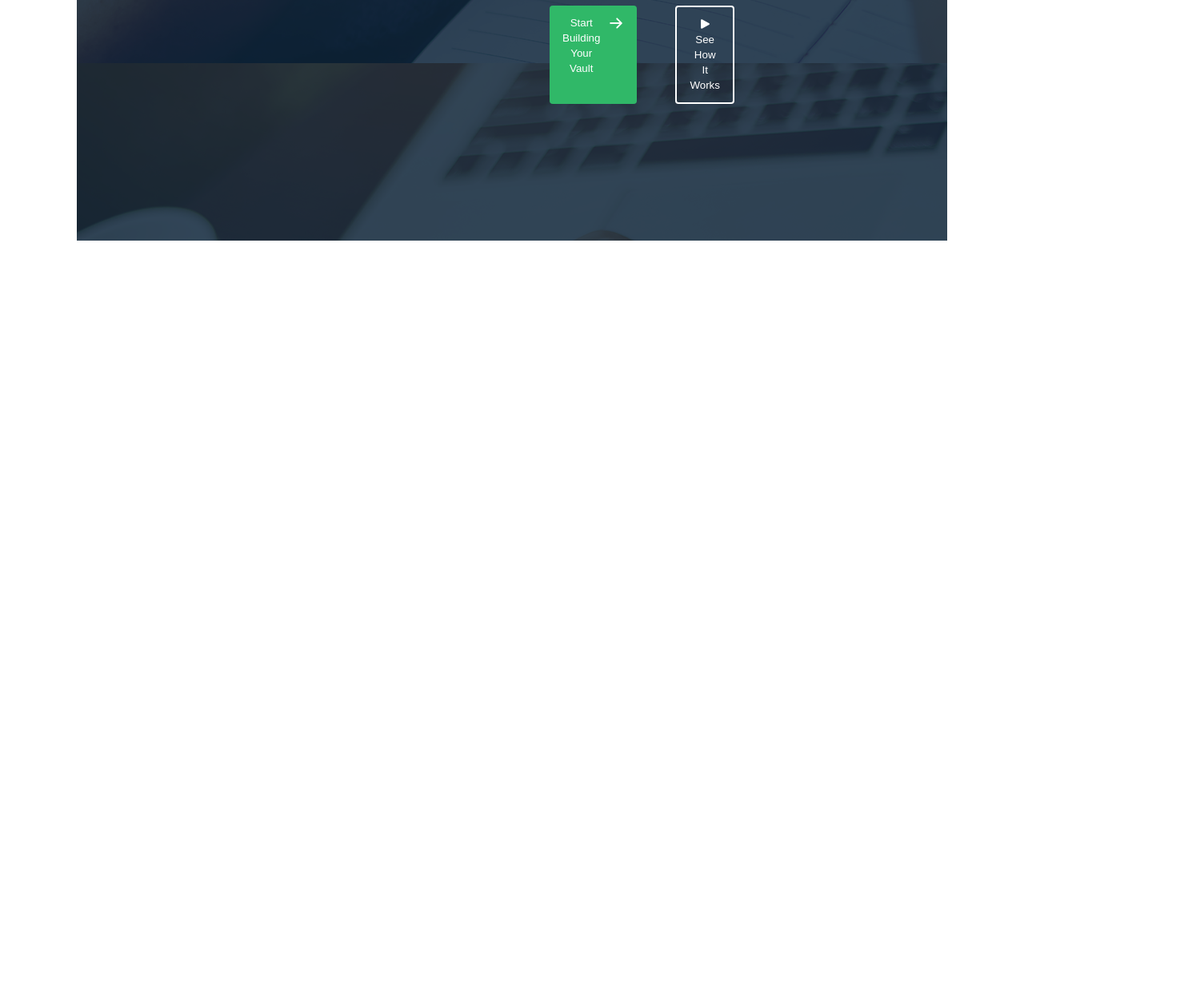
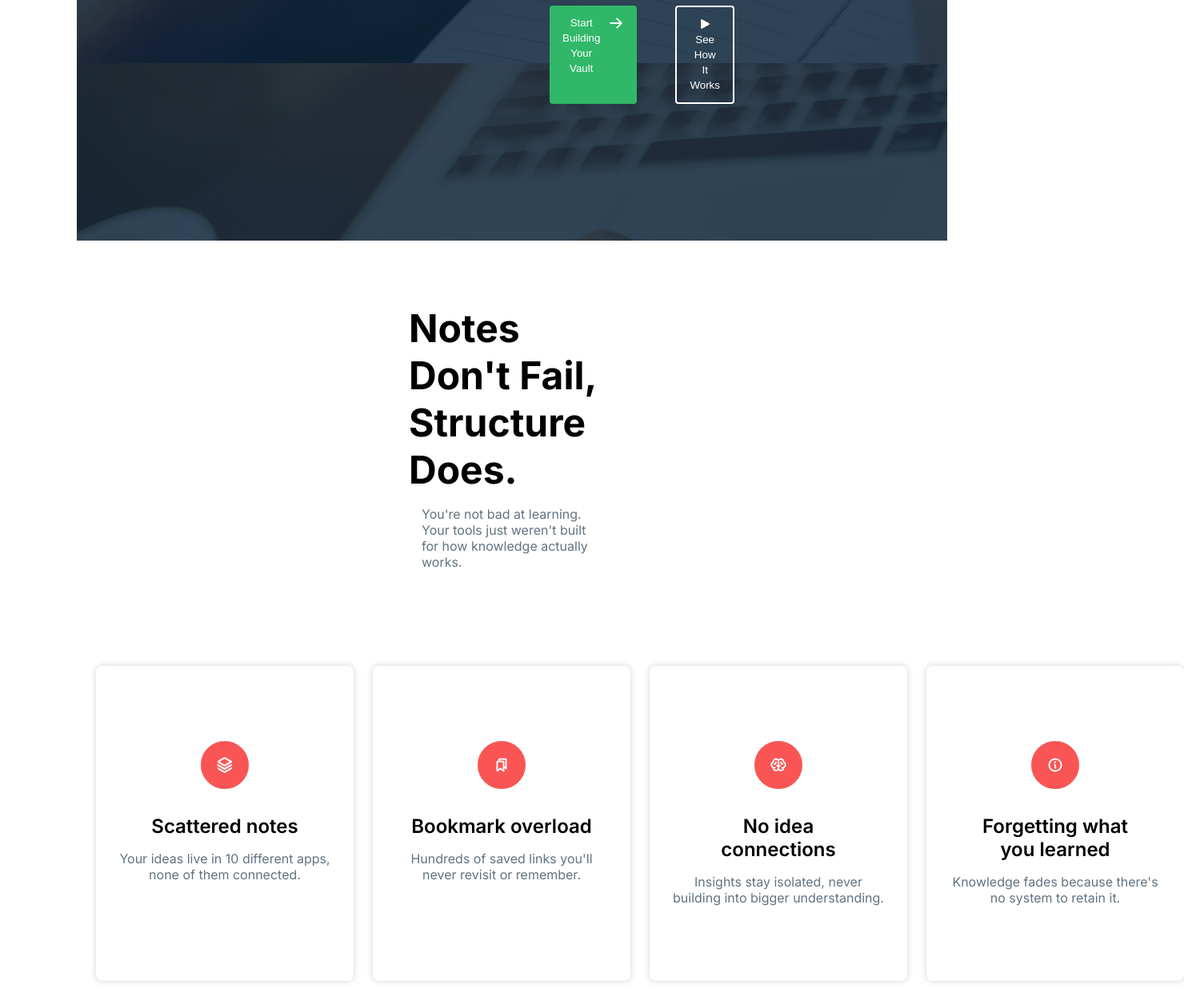
Before and after one commit to imNovel/Assignment-01, a plain HTML site: page index.html in a window 1280 px wide. Shown: the part 718-1969 px from the top of the page at 80% size, 1480 px wide, since content can reach past the window. Before the commit the page ends 1019 px from the top, so only its background shows below. Drawn offline with Linux system fonts and the light colour scheme.

Commit message:
coded the note section and design it

```diff
--- a/index.html
+++ b/index.html
@@ -10,7 +10,9 @@
     <link
         href="https://fonts.googleapis.com/css2?family=Inter:ital,opsz,wght@0,14..32,100..900;1,14..32,100..900&family=Open+Sans:ital,wght@0,300..800;1,300..800&family=Work+Sans:ital,wght@0,100..900;1,100..900&display=swap"
         rel="stylesheet">
-        <link rel="stylesheet" href="https://cdnjs.cloudflare.com/ajax/libs/font-awesome/7.0.1/css/all.min.css" integrity="sha512-2SwdPD6INVrV/lHTZbO2nodKhrnDdJK9/kg2XD1r9uGqPo1cUbujc+IYdlYdEErWNu69gVcYgdxlmVmzTWnetw==" crossorigin="anonymous" referrerpolicy="no-referrer" />
+    <link rel="stylesheet" href="https://cdnjs.cloudflare.com/ajax/libs/font-awesome/7.0.1/css/all.min.css"
+        integrity="sha512-2SwdPD6INVrV/lHTZbO2nodKhrnDdJK9/kg2XD1r9uGqPo1cUbujc+IYdlYdEErWNu69gVcYgdxlmVmzTWnetw=="
+        crossorigin="anonymous" referrerpolicy="no-referrer" />
     <link rel="stylesheet" href="styles/style.css">
 </head>
 
@@ -35,13 +37,45 @@
             <div class="banner-text">
                 <h1>Structured Thinking,<br> <span class="color-green">Not Just Note-Taking.</span> </h1>
             </div>
-                <p class="banner-p">A private space to store notes, links, and learning summaries — designed to <br>help you think clearly, connect ideas, and turn learning into long-term knowledge.</p>
+            <p class="banner-p">A private space to store notes, links, and learning summaries — designed to <br>help you
+                think clearly, connect ideas, and turn learning into long-term knowledge.</p>
 
             <div class="buttons">
-            <button class="primary_btn_1">Start Building Your Vault <img src="assets/ArrowRight.png" alt=""></button>
-            <button class="primary_btn_2"><i class="fa-solid fa-play"></i>  See How It Works</button>
+                <button class="primary_btn_1">Start Building Your Vault <img src="assets/ArrowRight.png"
+                        alt=""></button>
+                <button class="primary_btn_2"><i class="fa-solid fa-play"></i> See How It Works</button>
+            </div>
         </div>
+    </section>
+
+    <section class="note">
+        <div class="note-text">
+            <h1>Notes Don't Fail, Structure Does.</h1>
+            <p>You're not bad at learning. Your tools just weren't built for how knowledge actually works.</p>
         </div>
+
+        <div class="cards">
+        <div class="card-1">
+            <img class="card-img" src="assets/Vector.png" alt="">
+            <h2 class="card-heading">Scattered notes</h2>
+            <p class="card-text">Your ideas live in 10 different apps, none of them connected.</p>
+        </div>
+        <div class="card-2">
+            <img class="card-img" src="assets/Bookmarks.png" alt="">
+            <h2 class="card-heading">Bookmark overload</h2>
+            <p class="card-text">Hundreds of saved links you'll never revisit or remember.</p>
+        </div>
+        <div class="card-3">
+            <img class="card-img" src="assets/Brain.png" alt="">
+            <h2 class="card-heading">No idea connections</h2>
+            <p class="card-text">Insights stay isolated, never building into bigger understanding.</p>
+        </div>
+        <div class="card-4">
+            <img class="card-img" src="assets/Info.png" alt="">
+            <h2 class="card-heading">Forgetting what <br> you learned</h2>
+            <p class="card-text">Knowledge fades because there's no system to retain it.</p>
+        </div>
+    </div>
     </section>
 </body>
 
--- a/styles/style.css
+++ b/styles/style.css
@@ -134,3 +134,63 @@ nav{
     background: #FFFFFF;
     color: #000;
 }
+
+.note{
+    max-width: 1600px;
+    width: 85%;
+    margin: 0 auto;
+}
+
+.note-text{
+    margin: 0 120px;
+    padding: 80px 295px;
+}
+
+.note-text h1{
+    font-size: 48px;
+    font-weight: bold;
+}
+.note-text p{
+    color: #627382;
+    padding: 16px;
+    line-height: 20px;
+}
+
+.cards{
+    display: flex;
+    padding: 24px;
+    gap: 24px;
+    text-align: center;
+    max-width: 322px;
+
+}
+
+.card-img{
+    width: 60px;
+    height: 60px;
+    background-color: #F95555;
+    display: block;
+    margin: 70px 107px 16px 107px;
+    padding: 15px;
+    border: 5px solid #F95555;
+    border-radius: 50%;
+}
+
+.card-1, .card-2, .card-3, .card-4{
+    padding: 24px;
+    border-radius: 8px;
+    box-shadow: 0px 0px 8px 0 #0000002d;
+}
+
+.card-heading{
+    padding: 16px 24px;
+    font-size: 24px;
+    font-weight: 600;
+}
+
+
+.card-text{
+    color: #627382;
+    line-height: 20px;
+    padding-bottom: 70px;
+}
```
